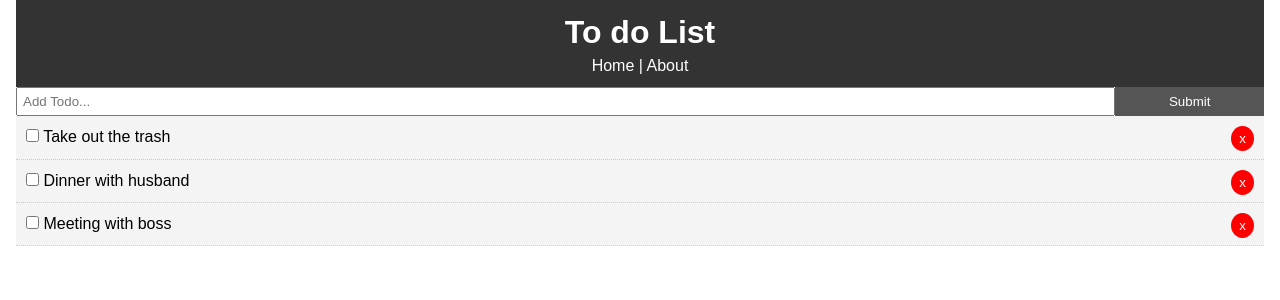
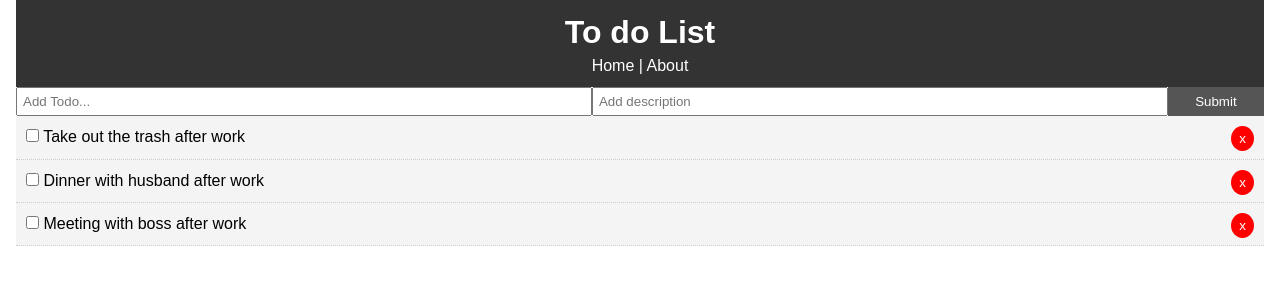
Before and after one commit to NayaraCovas/todo-list-react, a React (Create React App) app: page / in a window 1280 px wide. Shown: the top 300 px of the page. Built offline with nearby package versions, Linux system fonts and the light colour scheme.

Commit message:
added the description field

```diff
--- a/src/App.js
+++ b/src/App.js
@@ -28,18 +28,21 @@ class App extends Component {
         id: uuidv4(), //is used to generate a unique identifier for each to-do item.
         title: "Take out the trash",
         completed: false,
+        desc:"after work",
       },
 
       {
         id: uuidv4(),
         title: "Dinner with husband",
         completed: false,
+        desc:"after work",
       },
 
       {
         id: uuidv4(),
         title: "Meeting with boss",
         completed: false,
+        desc:"after work",
       },
     ],
   };
@@ -69,11 +72,12 @@ class App extends Component {
 
   // Add Todo
 
-  addTodo = (title) => {
+  addTodo = (title, desc) => {
     //console.log(title)
     const newTodo = {
       id: uuidv4(),
       title,
+      desc,
       completed: false,
     };
     this.setState({ todos: [...this.state.todos, newTodo] });
--- a/src/components/AddTodo.js
+++ b/src/components/AddTodo.js
@@ -3,16 +3,18 @@ import PropTypes from 'prop-types';
 
 export class AddTodo extends Component {
     state ={
-        title: ''
+        title: '',
+        desc: ''
     }
 
 
  onSubmit = (e) => {
     e.preventDefault();//in order to not submit to the actual file
-    this.props.AddTodo (this.state.title);
-    this.setState({title:''});
+    this.props.AddTodo (this.state.title, this.state.desc);
+    this.setState({title:'', desc: ''});
  }
  onChange = (e) => this.setState({title:e.target.value});
+ onDescChange = (e) => this.setState({desc:e.target.value});
 
   render() {
     return (
@@ -24,6 +26,14 @@ export class AddTodo extends Component {
         placeholder="Add Todo..."
         value={this.state.title}
         onChange={this.onChange}
+        />
+        <input
+        type="text"
+        name="description"
+        style={{flex:"10" , padding: "5px"}}
+        placeholder="Add description"
+        value={this.state.desc}
+        onChange={this.onDescChange}
         />
         <input
         type="submit"
--- a/src/components/TodoItem.js
+++ b/src/components/TodoItem.js
@@ -14,13 +14,13 @@ export class TodoItem extends Component {
 
 
   render() {
-    const {id, title} =this.props.todo;
+    const {id, title, desc} =this.props.todo;
     return (
       <div style={this.getStyle()}>
         <p>
             <input type="checkbox"  onChange={this.props.markComplete.bind
             (this, id)}/> {' '}
-            {title}
+            {title} {desc}
             <button onClick={this.props.delTodo.bind(this, id)} style={btnStyle}>x</button>
         </p>
       </div>
```
